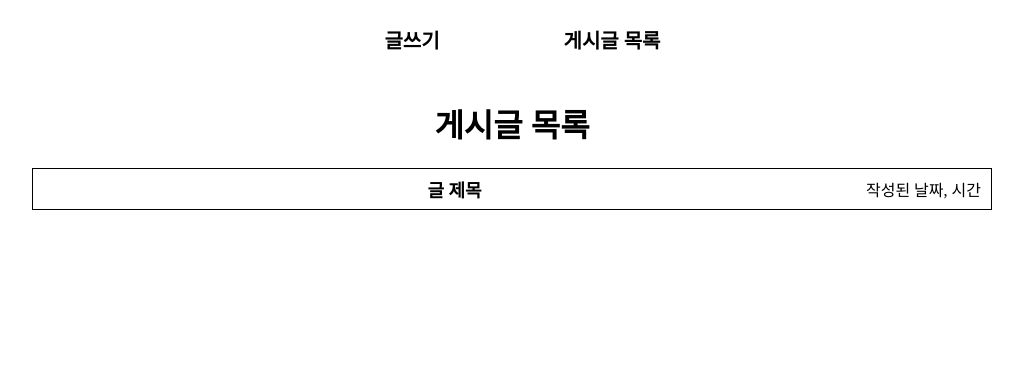
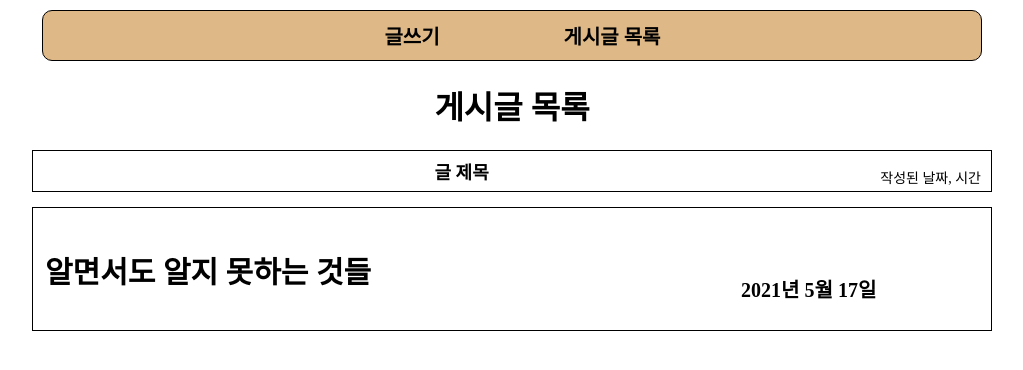
Before and after one commit to chu-98/comp_21_1, a website: page 21-1-6th/list.html in a window 1280 px wide. Shown: the whole page, without its empty margins (128-1151 px from the left). Drawn offline with Linux system fonts and the light colour scheme.

Commit message:
21.05.21(금) 6주차 과제
CSS로 홈페이지를 꾸몄다.
과제 끄읕~

```diff
--- a/21-1-6th/default.css
+++ b/21-1-6th/default.css
@@ -6,7 +6,11 @@ body {
 nav {
   display: flex;
   justify-content: center;
-  padding: 25px 0;
+  background-color: burlywood;
+  padding: 10px;
+  margin: 10px;
+  border: 1px solid black;
+  border-radius: 10px;
 }
 
 a {
@@ -17,3 +21,24 @@ a {
   font-weight: bold;
   flex-basis: 200px;
 }
+
+.post-list_date {
+  padding-top: 12px;
+  font-size: 14px;
+}
+
+.post-story {
+  display: flex;
+  border: 1px solid black;
+  margin-top: 15px;
+}
+
+.post_story_title {
+  padding-right: 460px;
+  padding: 10px 370px 2px 12px;
+  font-size: 30px;
+}
+
+.post_story_date {
+  padding-top: 40px;
+}
--- a/21-1-6th/list.html
+++ b/21-1-6th/list.html
@@ -30,9 +30,9 @@
 </head>
 
 <body>
-    <nav>
-        <a href="/post"> 글쓰기 </a>
-        <a href="/"> 게시글 목록 </a>
+    <nav class="list-nav">
+        <a href="post.html"> 글쓰기 </a>
+        <a href="list.html"> 게시글 목록 </a>
     </nav>
 
     <h1> 게시글 목록 </h1>
@@ -42,8 +42,17 @@
             <a class = "title" href="">
                 <span> 글 제목 </span>
             </a>
-            <span> 작성된 날짜, 시간 </span>
+            <span class="post-list_date"> 작성된 날짜, 시간 </span>
         </div>
     </div>
+
+    <a href="detail.html" class="post-story">
+        <h3 class="post_story_title">
+            알면서도 알지 못하는 것들
+        </h3>
+        <h4 class="post_story_date">
+            2021년 5월 17일
+        </h4>
+    </a>
 </body>
 </html>
```
Also changed, not shown: 21-1-6th/detail.html (+17 -13 lines), 21-1-6th/post.html (+11 -7 lines).
